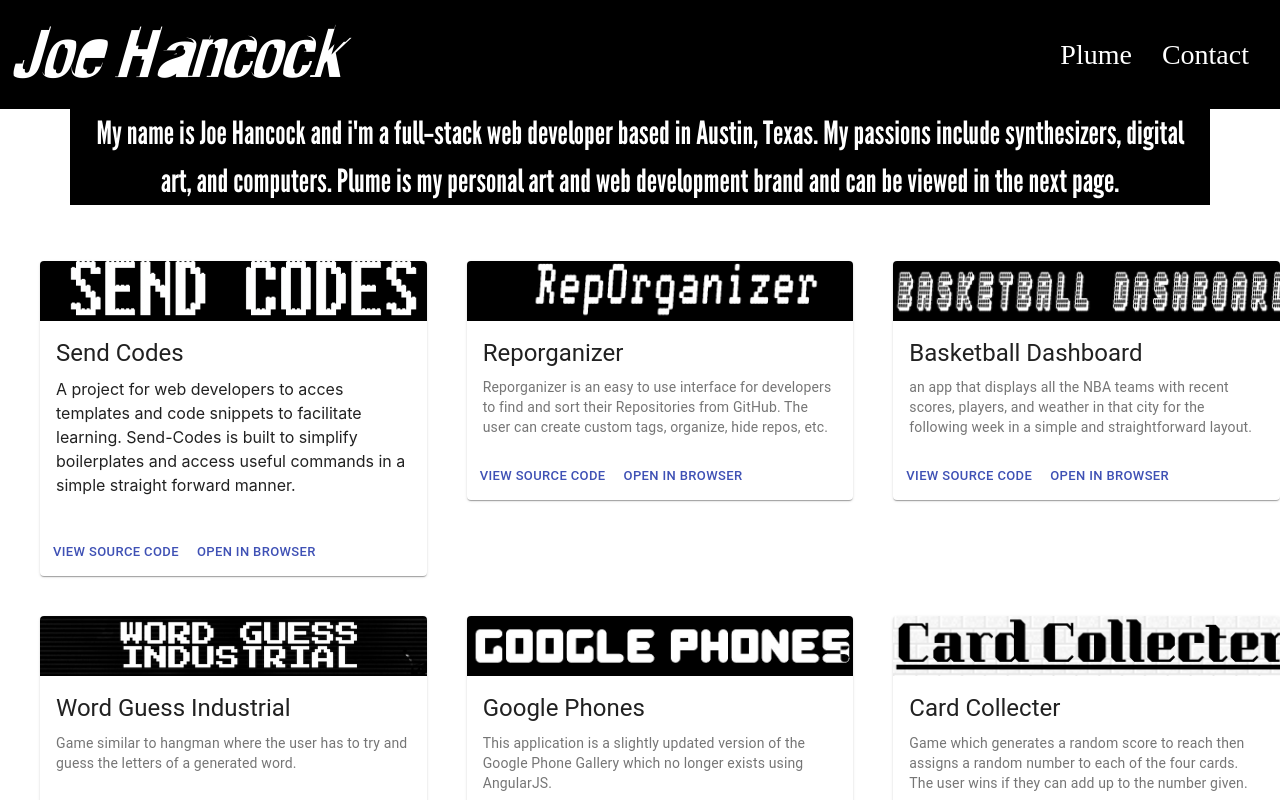
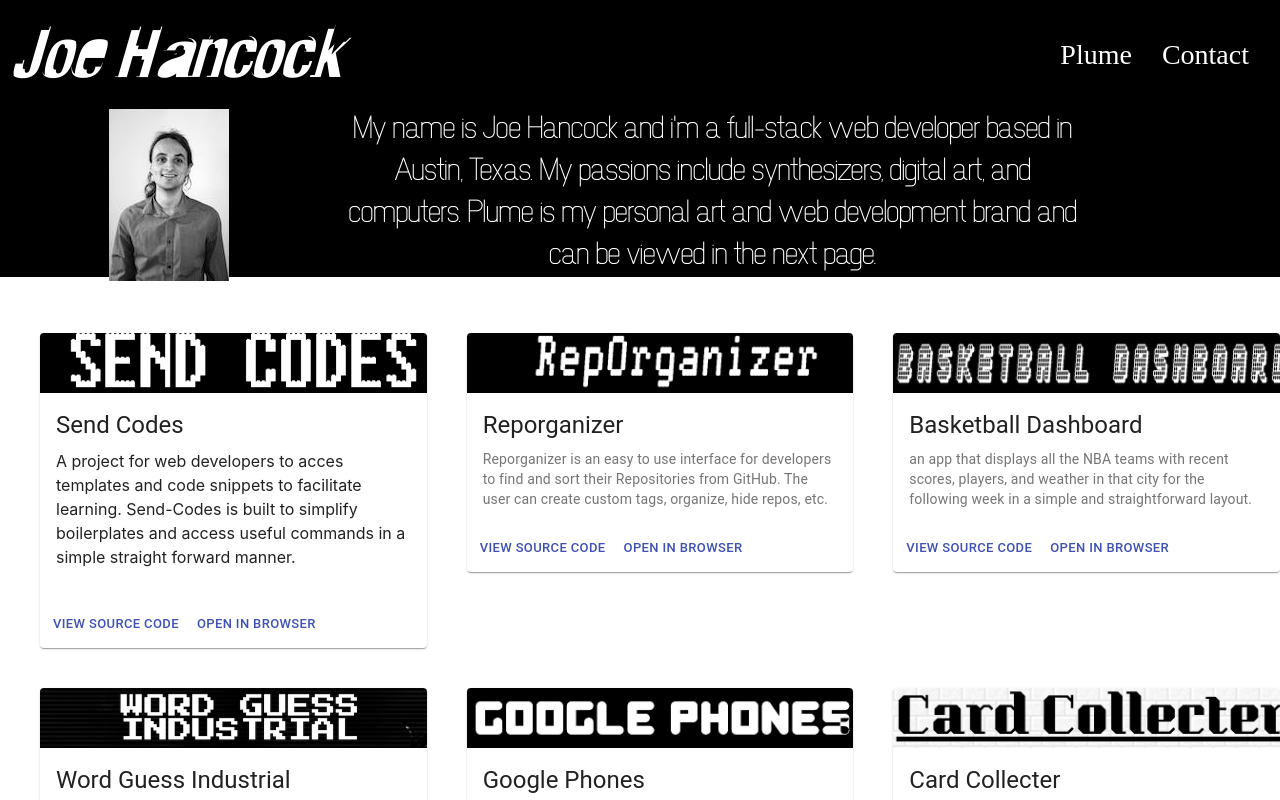
Before and after one commit to JoeHancock1995/Portfolio-React, a React (Create React App) app: page / in a window 1280 px wide. Shown: the top 800 px of the page. Built offline with nearby package versions, Linux system fonts and the light colour scheme.

Commit message:
added a photo and changed some fonts

```diff
--- a/src/components/About/About.css
+++ b/src/components/About/About.css
@@ -1,7 +1,14 @@
-.container{
-    font-family: 'Warsaw Gothic';
-    font-size: 32px;
+.aboutContainer{
+    font-family: 'NewMedia';
+    font-size: 28px;
     text-align: center;
     background-color: #000000;
     color: #ffffff;
+    padding-right: 15%;
 }
+.imageMe{
+    text-align: center;
+    float: left;
+    margin-left: 10%;
+    margin-right: 10%;
+}
--- a/src/components/About/About.js
+++ b/src/components/About/About.js
@@ -1,10 +1,12 @@
 import React from 'react';
 import './About.css';
+import ImageMe from '../About/img_me.png';
 
 const About = () => {
     return (
-        <div className="container">
+        <div className="aboutContainer">
             {/* <h2 className="text-center">About Me</h2> */}
+            <img className="imageMe" src={ImageMe} alt="image_of_me"/>
             <p>My name is Joe Hancock and i'm a full-stack web developer based in Austin, Texas.
                 My passions include synthesizers, digital art, and computers. Plume is my personal
                 art and web development brand and can be viewed in the next page.
--- a/src/components/Projects/CardGrid.js
+++ b/src/components/Projects/CardGrid.js
@@ -9,6 +9,7 @@ import Card6 from './Cards/Card6';
 import Card7 from './Cards/Card7';
 import Card8 from './Cards/Card8';
 import Card9 from './Cards/Card9';
+import Card10 from './Cards/card10';
 
 export default props =>
 <Grid container>
@@ -39,4 +40,7 @@ export default props =>
     <Grid item xs={4}>
         <Card9/>
     </Grid>
+    <Grid item xs ={4}>
+        <Card10/>
+    </Grid>
 </Grid>
--- a/src/components/Projects/Cards/card10.js
+++ b/src/components/Projects/Cards/card10.js
@@ -29,7 +29,7 @@ export default function MediaCard() {
       <CardActionArea>
         <CardMedia
           className={classes.media}
-          image={Triviathumbnail}
+          // image={Triviathumbnail}
         />
         <CardContent>
           <Typography gutterBottom variant="h5" component="h2">
--- a/src/components/contact/Contact.js
+++ b/src/components/contact/Contact.js
@@ -4,6 +4,7 @@ import Form from 'react-bootstrap/Form';
 
 export default props => {
 return (
+    <div className='form-container'>
         <Form>
             <Form.Group controlId="exampleForm.ControlInput1">
                 <Form.Label>Email address</Form.Label>
@@ -14,5 +15,6 @@ return (
                 <Form.Control as="textarea" rows="3" />
             </Form.Group>
         </Form>
+    </div>
 );
 }
```
Also changed, not shown: src/components/About/img_me.jpg (deleted), src/components/About/img_me.png (added). Lines whose indentation alone changed are shown as unchanged.
